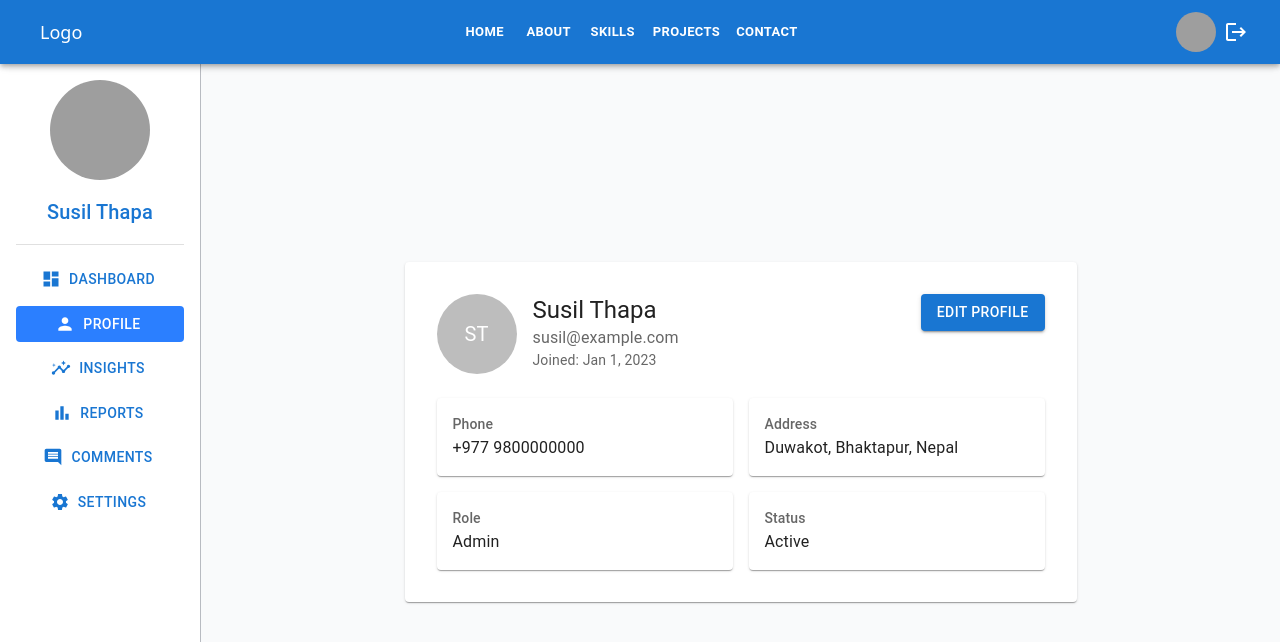
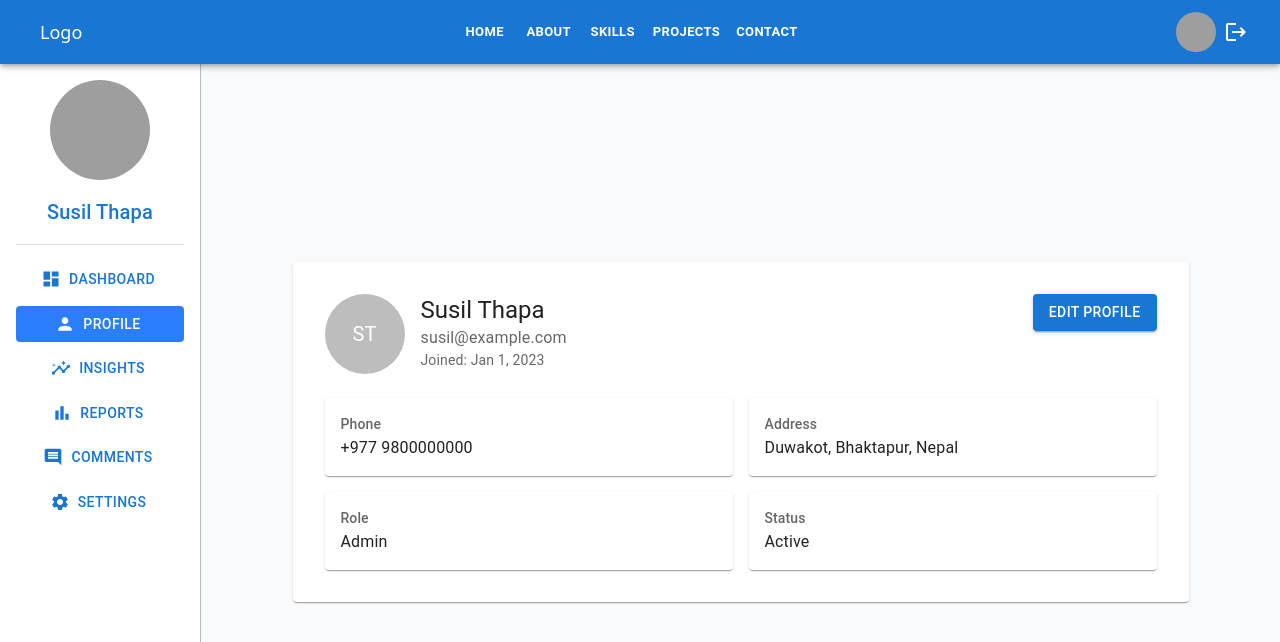
Before and after one commit to SusilThapa1/NextjsPractice, a Next.js app: page /admin/profile in a window 1280 px wide. Shown: the top 642 px of the page. Built offline with nearby package versions, Linux system fonts and the light colour scheme; grey boxes are pictures that could not be loaded; some icons are missing.

Commit message:
changed width

```diff
--- a/src/app/admin/profile/page.jsx
+++ b/src/app/admin/profile/page.jsx
@@ -5,7 +5,7 @@ import { Paper, Avatar, Typography, Button } from "@mui/material";
 export default function UserProfile() {
   return (
     // <div className="min-h-screen bg-gray-100 flex justify-center items-start p-6">
-      <Paper className="w-full max-w-2xl p-6 sm:p-8 rounded-lg shadow-md">
+      <Paper className="w-full max-w-4xl p-6 sm:p-8 rounded-lg shadow-md">
         {/* User Header */}
         <div className="flex flex-col sm:flex-row items-center sm:items-start gap-4">
           <Avatar sx={{ width: 80, height: 80 }}>ST</Avatar>
```
